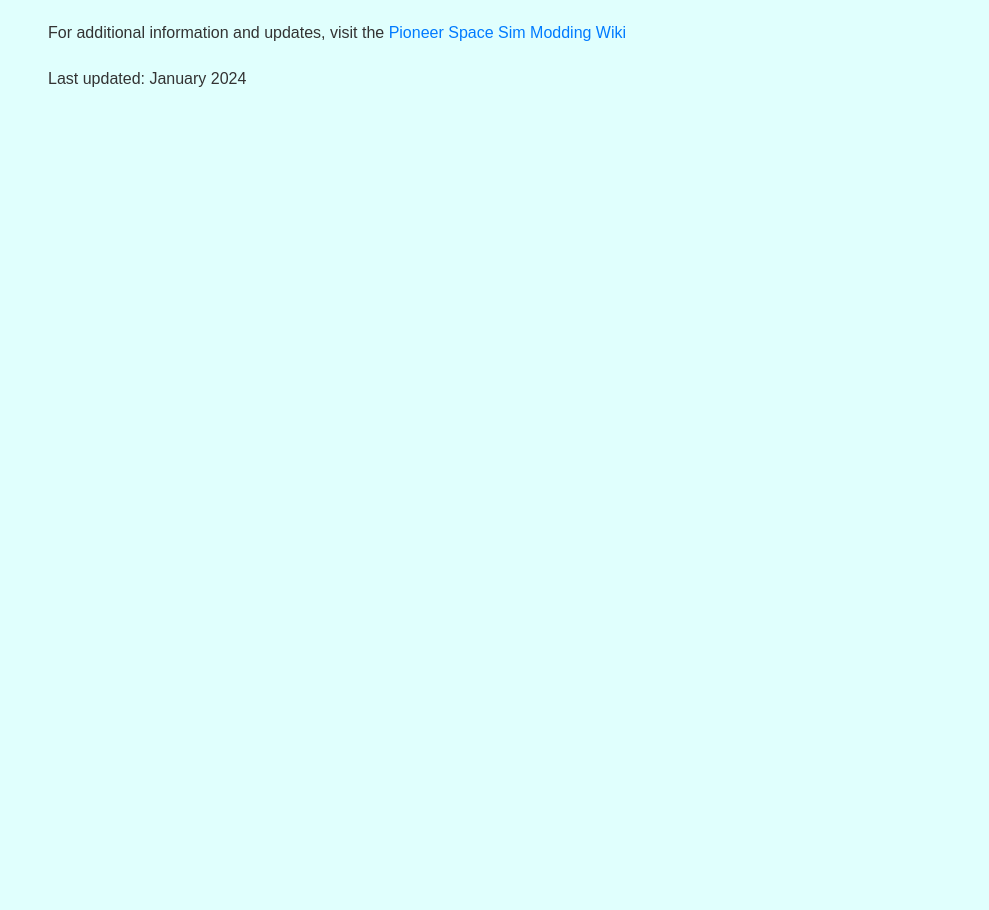
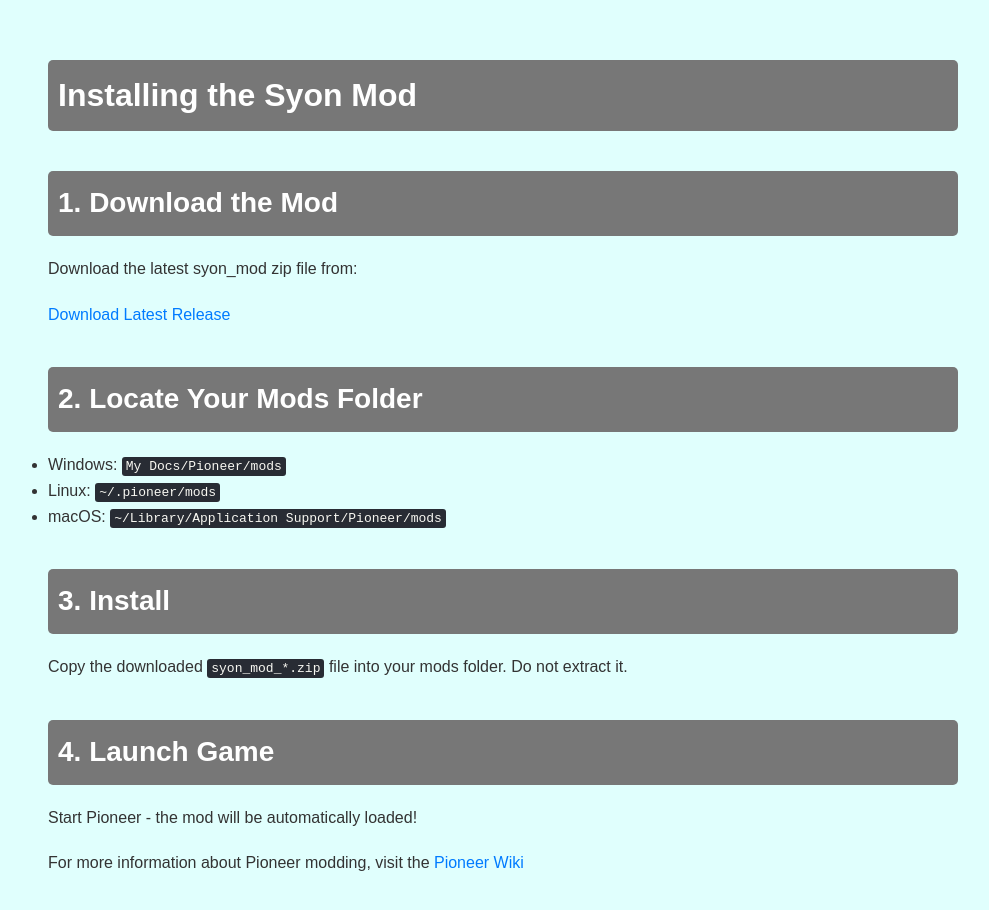
Before and after one commit to syonfox/eapi-space, a plain HTML site: page _foxi/web/install_mod.html in a window 1280 px wide. Shown: the whole page, without its empty margins (137-1126 px from the left). Before the commit the page ends 800 px from the top, so only its background shows below. Drawn offline with Linux system fonts and the light colour scheme.

Commit message:
update website with an install guide

```diff
--- a/_foxi/web/install_mod.html
+++ b/_foxi/web/install_mod.html
@@ -17,11 +17,38 @@
     <link rel="stylesheet" href="./style.css">
 </head>
 <body>
-<div class="reference-section">
-    <p class="reference-text">For additional information and updates, visit the
-        <a href="https://wiki.pioneerspacesim.net/wiki/Mods" target="_blank" rel="noopener" class="reference-link">
-            Pioneer Space Sim Modding Wiki <i class="fa fa-external-link"></i>
+<div class="installation-guide">
+    <h2>Installing the Syon Mod</h2>
+
+    <div class="step">
+        <h3>1. Download the Mod</h3>
+        <p>Download the latest syon_mod zip file from:</p>
+        <a href="https://github.com/syonfox/eapi-space/tree/main/_release" class="download-button">
+            Download Latest Release
         </a>
-    </p>
-    <p class="reference-note">Last updated: January 2024</p>
+    </div>
+
+    <div class="step">
+        <h3>2. Locate Your Mods Folder</h3>
+        <ul>
+            <li>Windows: <code>My Docs/Pioneer/mods</code></li>
+            <li>Linux: <code>~/.pioneer/mods</code></li>
+            <li>macOS: <code>~/Library/Application Support/Pioneer/mods</code></li>
+        </ul>
+    </div>
+
+    <div class="step">
+        <h3>3. Install</h3>
+        <p>Copy the downloaded <code>syon_mod_*.zip</code> file into your mods folder. Do not extract it.</p>
+    </div>
+
+    <div class="step">
+        <h3>4. Launch Game</h3>
+        <p>Start Pioneer - the mod will be automatically loaded!</p>
+    </div>
+
+    <div class="note">
+        <p>For more information about Pioneer modding, visit the <a href="https://wiki.pioneerspacesim.net/wiki/Mods">Pioneer
+            Wiki</a></p>
+    </div>
 </div>
```
Also changed, not shown: _foxi/web/index.html (+3 -1 lines).
